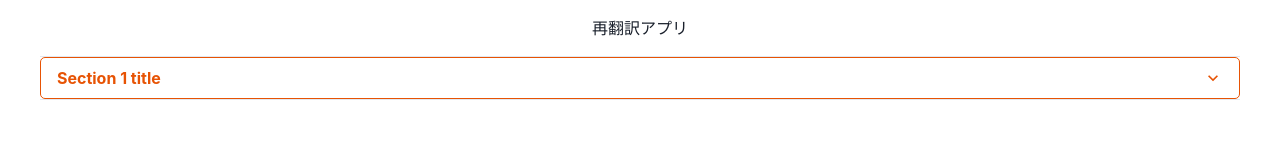
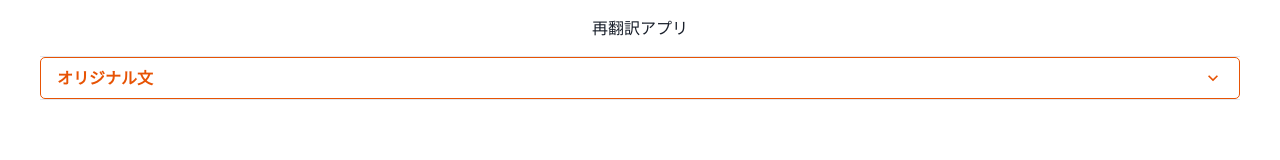
Before and after one commit to tttocklll/retranslate, a React (Create React App) app: page / in a window 1280 px wide. Shown: the top 160 px of the page. Built offline with nearby package versions, Linux system fonts and the light colour scheme.

Commit message:
modified design

```diff
--- a/src/components/TranslateItem.tsx
+++ b/src/components/TranslateItem.tsx
@@ -7,6 +7,7 @@ import {
   Box,
   Button,
   Flex,
+  Textarea,
   Text,
   Select,
   Spacer,
@@ -26,21 +27,20 @@ function TranslateItem() {
             _expanded={{ bg: "#e75304", color: "white" }}
           >
             <Box flex="1" textAlign="left">
-              Section 1 title
+              オリジナル文
             </Box>
             <AccordionIcon />
           </AccordionButton>
         </h2>
         <AccordionPanel p={4}>
           <Flex direction="column">
-            <Flex>
-              <Text>言語</Text>
+            <Box pb={4}>
               <Select>
                 <option value="jp">日本語</option>
               </Select>
-            </Flex>
+            </Box>
             <Box>
-              <Text>テキスト</Text>
+              <Textarea placeholder="オリジナルの文章を入力してください" />
             </Box>
           </Flex>
         </AccordionPanel>
```
